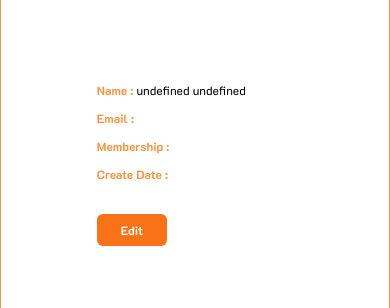
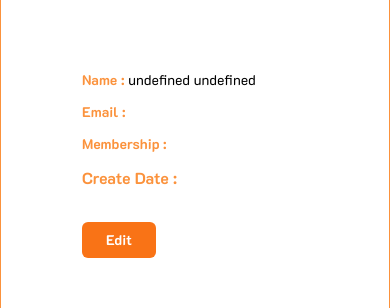
Before and after one commit to ihsanguldur/antivirus-website, a React (Create React App) app: page /user-profile in a window 390 px wide. Shown: the part 406-714 px from the top of the page. Built offline with nearby package versions, Linux system fonts and the light colour scheme.

Commit message:
user profile complated.

```diff
--- a/src/pages/UserProfile.js
+++ b/src/pages/UserProfile.js
@@ -76,7 +76,7 @@ class UserProfile extends Component{
                     <div className={"my-10 "}>
                         <WarningAlert isValid={this.state.onEdit} message={"You are on edit!"} />
                     </div>
-                    <p className={"my-3 xl:text-xl lg:text-lg md:text-base sm:text-sm text-xs"}>
+                    <p className={"my-3 xl:text-xl lg:text-lg md:text-base text-sm"}>
                         <span className={"font-bold text-orange-400"}>Name : </span>
                         <input
                             className={"placeholder-black " + (this.state.onEdit?" focus:outline-orange-400":"focus:outline-none")}
@@ -85,7 +85,7 @@ class UserProfile extends Component{
                             placeholder={this.props.user.data.name +" "+ this.props.user.data.surname}/>
                         {/*this.props.user.data.name +" "+ this.props.user.data.surname*/}
                     </p>
-                    <p className={"my-3 xl:text-xl lg:text-lg md:text-base sm:text-sm text-xs"}>
+                    <p className={"my-3 xl:text-xl lg:text-lg md:text-base text-sm"}>
                         <span className={"font-bold text-orange-400"}>Email : </span>
                         <input
                             className={"placeholder-black "+ (this.state.onEdit?" focus:outline-orange-400":"focus:outline-none")}
@@ -95,16 +95,16 @@ class UserProfile extends Component{
                         {/*this.props.user.data.email*/}
                     </p>
                     {this.props.isUser&&
-                        <p className={"my-3 xl:text-xl lg:text-lg md:text-base sm:text-sm text-xs"}>
+                        <p className={"my-3 xl:text-xl lg:text-lg md:text-base text-sm"}>
                             <span className={"font-bold text-orange-400"}>Membership : </span>
                             {this.props.user.data.membershipName}
                     </p>}
-                    <p className={"my-3 xl:text-xl lg:text-lg md:text-base sm:text-sm text-xs"}>
+                    <p className={"my-3 xl:text-xl lg:text-lg md:text-base"}>
                         <span className={"font-bold text-orange-400"}> Create Date : </span>
                         {this.props.user.data.createdAt?this.props.user.data.createdAt.substring(0,10):""}
                     </p>
                     <button
-                        className={"animate bg-orange-500 hover:bg-orange-600 mt-5 text-white font-bold py-2 px-6 rounded-md focus:outline-none lg:text-xl md:text-lg sm:text-sm text-xs h-fit "}
+                        className={"animate bg-orange-500 hover:bg-orange-600 mt-5 text-white font-bold py-2 px-6 rounded-md focus:outline-none xl:text-xl lg:text-lg md:text-base text-sm h-fit"}
                         type={"button"}
                         onClick={()=>{
                             if(this.state.onEdit){
```
